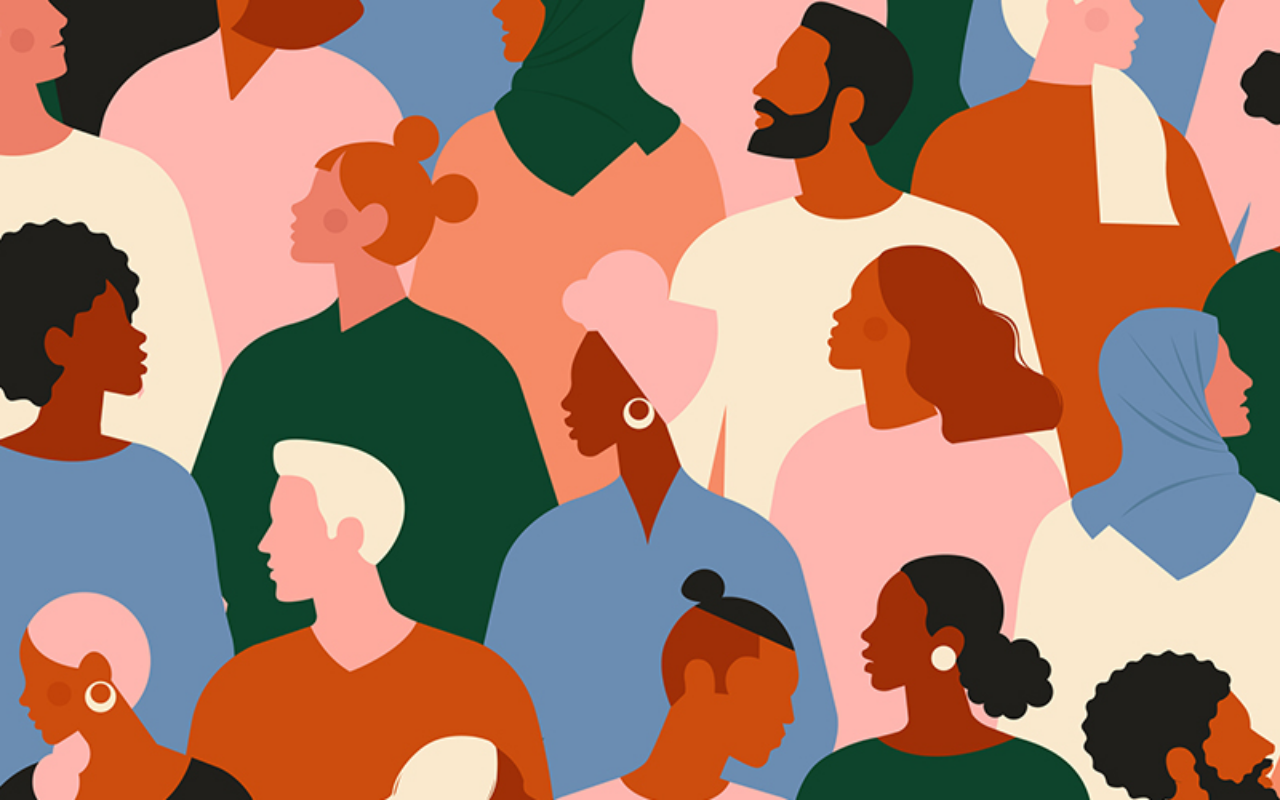
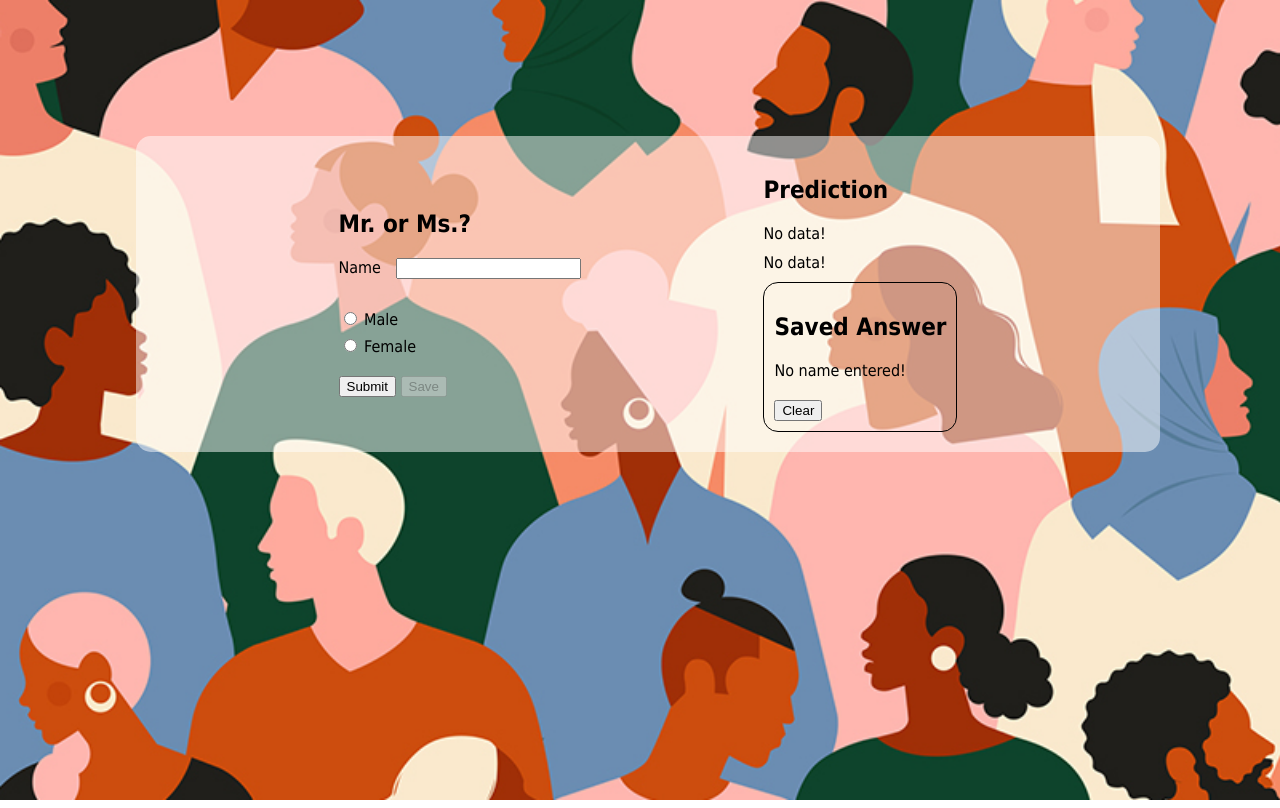
Before and after one commit to amirrezabsh/gender-finder, a plain HTML site: page index.html in a window 1280 px wide. Drawn offline with Linux system fonts and the light colour scheme.

Commit message:
finished

```diff
--- a/css/main.css
+++ b/css/main.css
@@ -16,3 +16,68 @@ body {
     justify-content: center;
     font-family: 'Tahoma', sans-serif;
 }
+.main-div{
+    justify-content: space-evenly;
+    border-radius: 15px;
+    padding:20px;
+    box-sizing: border-box;
+    margin: 10%;
+    background-color: rgba(255, 255, 255, 0.5);
+    display: flex;
+    border: none;
+    justify-items: center;
+    align-items: center;
+}
+.name-div{
+    display: flex;
+}
+.name-text-div{
+    margin-right: 15px;
+}
+.radio-div{
+    margin-top: 30px;
+}
+.submit-div{
+    margin-top: 20px;
+}
+.score-div{
+    margin-top: 10px;
+}
+.clear-button{
+    margin-top: 20px;
+}
+.saved-answer-div{
+    margin-top: 10px;
+    padding: 10px;
+    border: 1px black solid;
+    border-radius: 15px;
+}
+#female-button{
+    margin-top: 10px;
+}
+.active{
+    height:50px;
+}
+
+.notify {
+    position: fixed;
+    bottom: 0;
+    width: 100%;
+    height: 0;
+    box-sizing: border-box;
+    color: white;
+    text-align: center;
+    background: rgba(0, 0, 0, 0.86);
+    overflow: hidden;
+    transition: height .2s;
+    align-items: center;
+    align-content: center;
+    alignment: center;
+    justify-content: center;
+    justify-items: center;
+}
+
+#notifyType{
+    margin: 15px;
+    display: inline-block;
+}
--- a/index.html
+++ b/index.html
@@ -1,13 +1,51 @@
 <!DOCTYPE html>
 <html lang="en">
+
 <head>
     <meta charset="UTF-8">
-    <title>GitGet</title>
+    <title>GenderFinder</title>
     <link href="css/main.css" rel="stylesheet">
     <script type="text/javascript" src="js/App.js" defer></script>
 </head>
+
 <body>
-    <div class="main-div" >
+    <div>
+        <div class="main-div" id="main">
+            <div class="left-div" id="left">
+                <h2 class="left-title-text" id="left-title">Mr. or Ms.?</h2>
+                <form name="left-form">
+                    <div class="name-div" id="name">
+                        <div class="name-text-div" id="name-text">Name</div>
+                        <input type="text" maxlength="225" class="input" id="name-input" name="name">
+                    </div>
+                    <div class="radio-div" id="radio">
+                        <input type="radio" id="male-button" name="radio-input" value="male">
+                        <label for="male-button">Male</label><br>
+                        <input type="radio" id="female-button" name="radio-input" value="female">
+                        <label for="female-button">Female</label>
+                    </div>
+                    <div class="submit-div">
+                        <button class="submit-button" onclick="return submitName()">Submit</button>
+                        <button class="save-button" onclick="return saveName()" disabled="true" id="save">Save</button>
+                    </div>
+                </form>
+            </div>
+            <div class="right-div" id="right">
+                <div class="prediction-div">
+                    <h2 class="prediction-title-text">Prediction</h2>
+                    <div class="gender-div" id="gender">No data!</div>
+                    <div class="score-div" id="score">No data!</div>
+                </div>
+                <div class="saved-answer-div">
+                    <h2>Saved Answer</h2>
+                    <div class="answer-div" id="answer">No name entered!</div>
+                    <button class="clear-button"  type="button" id="clear">Clear</button>
+                </div>
+            </div>
+        </div>
+    </div>
+    <div id="notifier" class="notify"><span id="notifyType" class=""></span></div>
 
-    </div>
 </body>
+
+</html>
--- a/js/App.js
+++ b/js/App.js
@@ -0,0 +1,72 @@
+const ErrNameMustNotBeEmpty = "Name must not be empty"
+function submitName() {
+    let name = document.forms["left-form"]["name"].value
+    if (name == ''){
+        notify(ErrNameMustNotBeEmpty)
+        return false
+    }
+    if (localStorage.getItem(name) == null) {
+        document.getElementById("answer").innerHTML = "No record found!"
+    }
+    else{
+        document.getElementById("answer").innerHTML = localStorage.getItem(name)
+    }
+    var xmlHttp = new XMLHttpRequest();
+    xmlHttp.open( "GET", "https://api.genderize.io/?name=" + name, false ); // false for synchronous request
+    xmlHttp.send( null );
+    let response = JSON.parse(xmlHttp.response)
+    document.getElementById("gender").innerHTML = response.gender
+    document.getElementById("score").innerHTML = response.probability
+    document.getElementById("save").disabled = false
+    return false
+}
+
+function saveName(){
+    let name = document.forms["left-form"]["name"].value
+    if (name == ''){
+        notify(ErrNameMustNotBeEmpty)
+        return false
+    }
+    if (document.forms["left-form"]["male-button"].checked) {
+        localStorage.setItem(name,"Male")
+        document.getElementById("answer").innerHTML = "Male"
+    }
+    else if (document.forms["left-form"]["female-button"].checked) {
+        localStorage.setItem(name,"Female")
+        document.getElementById("answer").innerHTML = "Female"
+    }
+    else{
+        localStorage.setItem(name,document.getElementById("gender").innerHTML)
+        document.getElementById("answer").innerHTML = document.getElementById("gender").innerHTML
+    }
+    notify("Saved!")
+    return false
+}
+
+function notify(message) {
+    document.getElementById("notifier").style.height = "5%";
+    document.getElementById("notifyType").innerHTML = message;
+
+    setTimeout(function () {
+        document.getElementById("notifier").style.height = "0";
+    }, 4000);
+
+}
+
+function clear(){
+    let name = document.forms["left-form"]["name"].value
+    if (name == ''){
+        notify(ErrNameMustNotBeEmpty)
+        return false
+    }
+    if (localStorage.getItem(name) != null) {
+        localStorage.removeItem(name)
+        document.getElementById("answer").innerHTML = "No record found!"
+        notify("deleted!")
+    }
+    else{
+        notify("No such name found!")
+    }
+    return false
+}
+document.getElementById("clear").addEventListener("click", clear);
```
